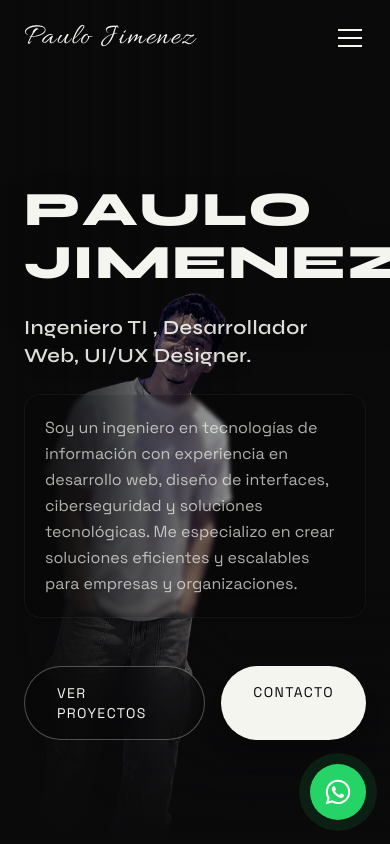
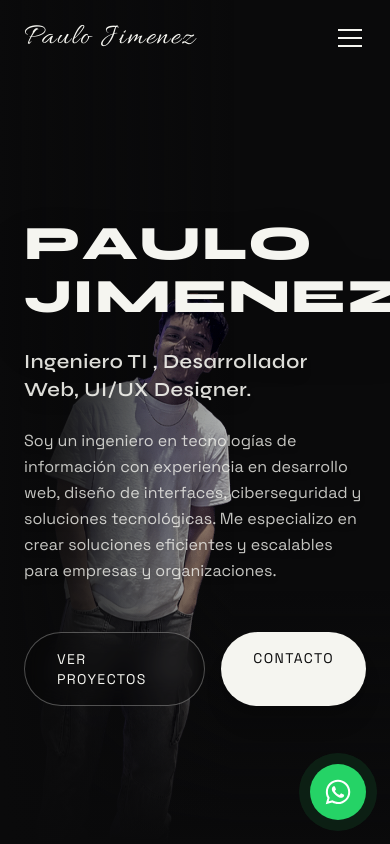
Before and after one commit to paulolguadamuz/portfolio, a React (Vite) app: page / in a window 390 px wide. Shown: the top 844 px of the page. Built offline with nearby package versions, Linux system fonts and the light colour scheme.

Commit message:
cambios menores

```diff
--- a/src/components/Hero.jsx
+++ b/src/components/Hero.jsx
@@ -131,14 +131,12 @@ export default function Hero() {
 
           <p
             ref={bioRef}
-            className="font-body text-base sm:text-lg lg:text-xl text-light/70 max-w-2xl leading-relaxed drop-shadow-md backdrop-blur-[2px] bg-black/10 p-5 rounded-2xl border border-white/5"
+            className="font-body text-base sm:text-lg lg:text-xl text-light/80 max-w-2xl leading-relaxed drop-shadow-md"
           >
             Soy un ingeniero en tecnologías de información con experiencia en
             desarrollo web, diseño de interfaces, ciberseguridad y soluciones tecnológicas.
             Me especializo en crear soluciones eficientes y escalables para
             empresas y organizaciones.
-
-
           </p>
 
           <div className="flex gap-4 mt-6">
--- a/src/components/ProjectCard.jsx
+++ b/src/components/ProjectCard.jsx
@@ -214,15 +214,13 @@ export default function ProjectCard({ project, index, onImageClick }) {
           </p>
 
           {/* Tags */}
-          <div ref={tagsRef} className="flex flex-wrap gap-3 mt-4">
+          <div ref={tagsRef} className="flex flex-wrap gap-x-5 gap-y-2 mt-4">
             {project.tags.map((tag) => (
               <span
                 key={tag}
-                className="flex items-center gap-2 font-body text-xs uppercase tracking-widest px-3 py-1.5 rounded border backdrop-blur-md"
+                className="flex items-center gap-2 font-body text-xs uppercase tracking-widest font-medium"
                 style={{
-                  borderColor: `${project.palette.accent}30`,
                   color: project.palette.surface,
-                  backgroundColor: `${project.palette.accent}0A`,
                 }}
               >
                 <span
```
